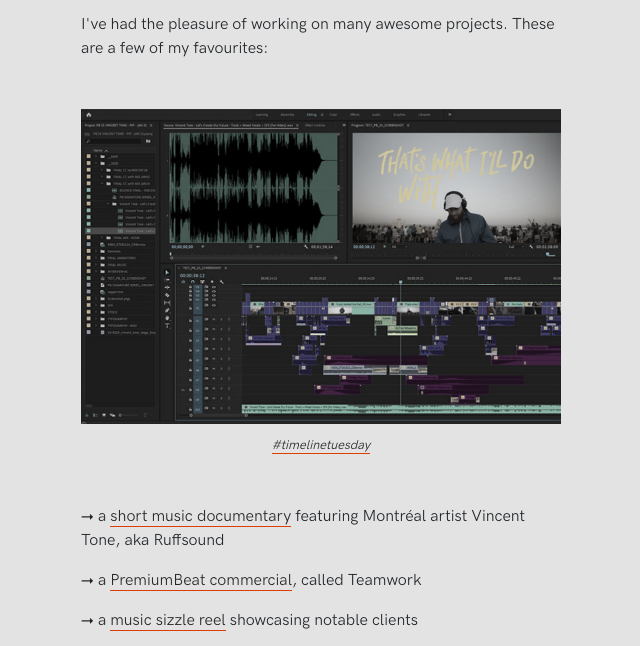
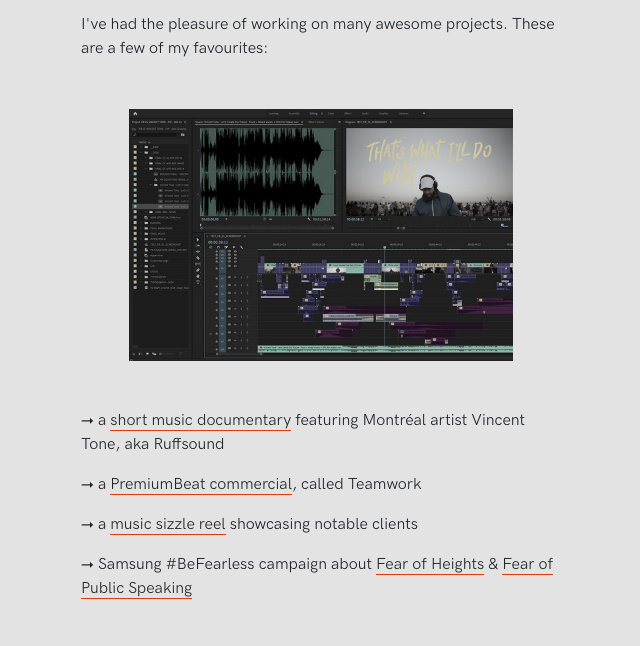
Before and after one commit to mcipswitch/prsclla, a plain HTML site: page v02/videos.html in a window 1280 px wide. Shown: the part 679-1325 px from the top of the page, without its empty margins (111-751 px from the left). Drawn offline with nearby package versions, Linux system fonts and the light colour scheme.

Commit message:
Remove figcaption

```diff
--- a/v02/css/styles.css
+++ b/v02/css/styles.css
@@ -91,7 +91,7 @@ img {
   filter: saturate(90%);
 }
 
-figure {
+/* figure {
   display: block;
 }
 
@@ -101,13 +101,14 @@ figcaption {
   text-align: center;
   font-style: italic;
   margin-bottom: 10%;
-}
+} */
 
 .small {
   filter: saturate(20%);
   display: block;
   margin-top: 10%;
-  margin-bottom: 2%;
+  margin-left: auto;
+  margin-right: auto;
 }
 
 /* Video Wrapper */
--- a/v02/videos.html
+++ b/v02/videos.html
@@ -90,22 +90,21 @@
 
 
 
-      <figure>
-        <img class="small" src="assets/ss_vt_laptop.png" alt="timelinetuesday" width=100%/>
-        <figcaption><a class="animate-in" href="https://twitter.com/hashtag/timelinetuesday?lang=en" target="_blank" alt="#timelinetuesday">#timelinetuesday</a></figcaption>
-      </figure>
+
+      <img class="small" src="assets/ss_vt_laptop.png" alt="timelinetuesday" width=80% />
 
 
 
 
 
 
-      <p> ⭢ a <a class="animate-in" href="https://www.youtube.com/watch?v=i4J7Az_mHzo" target="_blank" alt="Featuring Vincent Tone - Signature Series - PremiumBeat.com">short music documentary</a> featuring Montréal artist Vincent Tone, aka Ruffsound</p>
-      <p> ⭢ a <a class="animate-in" href="https://www.youtube.com/watch?v=s9ZUF53URA0" target="_blank" alt="PremiumBeat.com - High Quality Royalty Free Music">PremiumBeat commercial</a>, called Teamwork</p>
-      <p> ⭢ a <a class="animate-in" href="https://www.behance.net/gallery/91315529/2019-Music-Showreel" target="_blank" alt="PremiumBeat.com Client Music Showreel">music sizzle reel</a> showcasing notable clients</p>
-      <p> ⭢ Samsung #BeFearless campaign about <a class="animate-in" href="https://www.behance.net/gallery/91316871/Samsung-Be-Fearless-Whistler" target="_blank" alt="Samsung BeFearless Fear of Heights">Fear of Heights</a> &
-        <a class="animate-in" href="https://www.behance.net/gallery/91317229/Samsung-Be-Fearless-Waterloo" target="_blank" alt="Samsung BeFearless Fear of Public Speaking">Fear of Public Speaking</a>
-      </p>
+        <p> ⭢ a <a class="animate-in" href="https://www.youtube.com/watch?v=i4J7Az_mHzo" target="_blank" alt="Featuring Vincent Tone - Signature Series - PremiumBeat.com">short music documentary</a> featuring Montréal artist Vincent Tone, aka
+          Ruffsound</p>
+        <p> ⭢ a <a class="animate-in" href="https://www.youtube.com/watch?v=s9ZUF53URA0" target="_blank" alt="PremiumBeat.com - High Quality Royalty Free Music">PremiumBeat commercial</a>, called Teamwork</p>
+        <p> ⭢ a <a class="animate-in" href="https://www.behance.net/gallery/91315529/2019-Music-Showreel" target="_blank" alt="PremiumBeat.com Client Music Showreel">music sizzle reel</a> showcasing notable clients</p>
+        <p> ⭢ Samsung #BeFearless campaign about <a class="animate-in" href="https://www.behance.net/gallery/91316871/Samsung-Be-Fearless-Whistler" target="_blank" alt="Samsung BeFearless Fear of Heights">Fear of Heights</a> &
+          <a class="animate-in" href="https://www.behance.net/gallery/91317229/Samsung-Be-Fearless-Waterloo" target="_blank" alt="Samsung BeFearless Fear of Public Speaking">Fear of Public Speaking</a>
+        </p>
     </div>
     <!-- End Main Content -->
 
```
